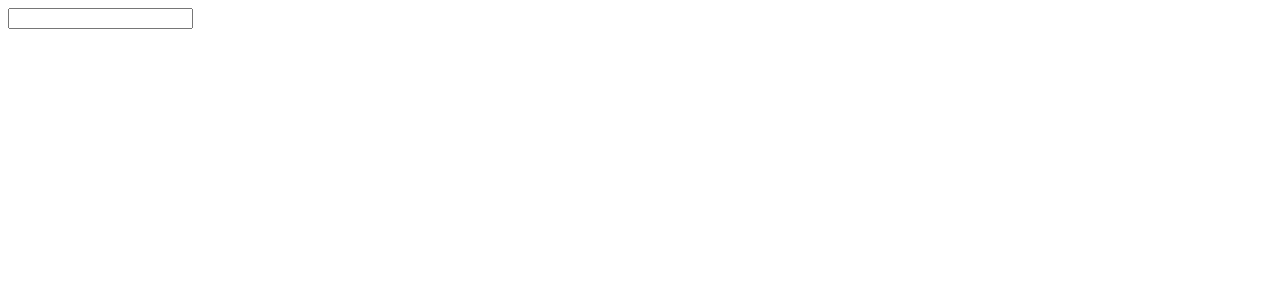
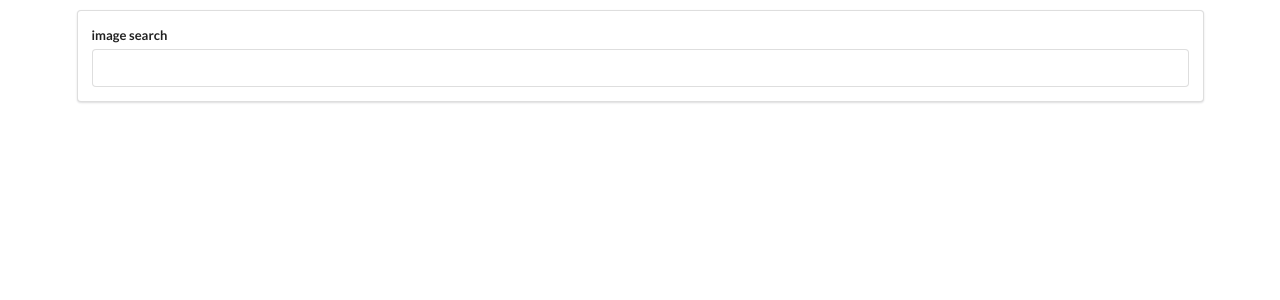
Before and after one commit to JoshuaNow/pics, a React (Create React App) app: page / in a window 1280 px wide. Shown: the top 300 px of the page. Built offline with nearby package versions, Linux system fonts and the light colour scheme.

Commit message:
controlled vs uncontrolled Elements

```diff
--- a/public/index.html
+++ b/public/index.html
@@ -10,6 +10,10 @@
       content="Web site created using create-react-app"
     />
     <link rel="apple-touch-icon" href="%PUBLIC_URL%/logo192.png" />
+    <link
+      rel="stylesheet"
+      href="https://cdnjs.cloudflare.com/ajax/libs/semantic-ui/2.4.1/semantic.min.css"
+    />
     <!--
       manifest.json provides metadata used when your web app is installed on a
       user's mobile device or desktop. See https://developers.google.com/web/fundamentals/web-app-manifest/
--- a/src/components/App.jsx
+++ b/src/components/App.jsx
@@ -3,7 +3,7 @@
 
 const App = () => {
   return (
-    <div>
+    <div className="ui container " style={{ marginTop: "10px" }}>
       {" "}
       <SearchBar />{" "}
     </div>
--- a/src/components/SearchBar.jsx
+++ b/src/components/SearchBar.jsx
@@ -1,11 +1,27 @@
 import React from "react";
-
+// let i = 0;
 class SearchBar extends React.Component {
+  state = { term: "" };
+  //   onInputChange(event) {
+  //     console.log(event.target.value);
+  //   }
+  //   onInputClick() {
+  //     i += 1;
+  //     console.log(`i was clicked ${i} times `);
+  //   }
   render() {
     return (
-      <div>
-        <form action="">
-          <input type="text" />
+      <div className="ui segment">
+        <form className="ui form">
+          <div className="field">
+            <label> image search</label>
+            <input
+              type="text"
+              value={this.state.term}
+              //   onClick={this.onInputClick} theses 2 are the same
+              onChange={(e) => this.setState({ term: e.target.value })}
+            />
+          </div>
         </form>
       </div>
     );
```
